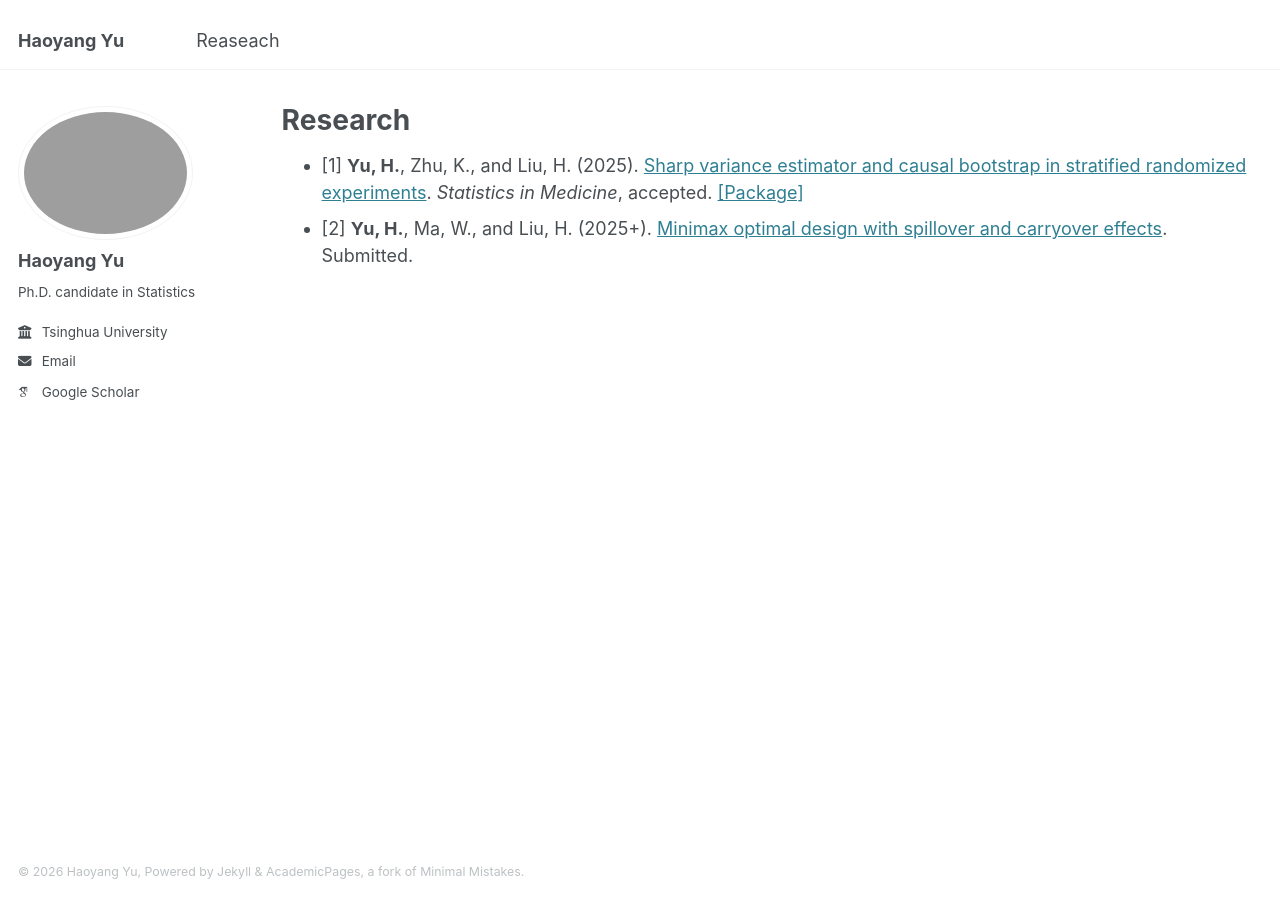
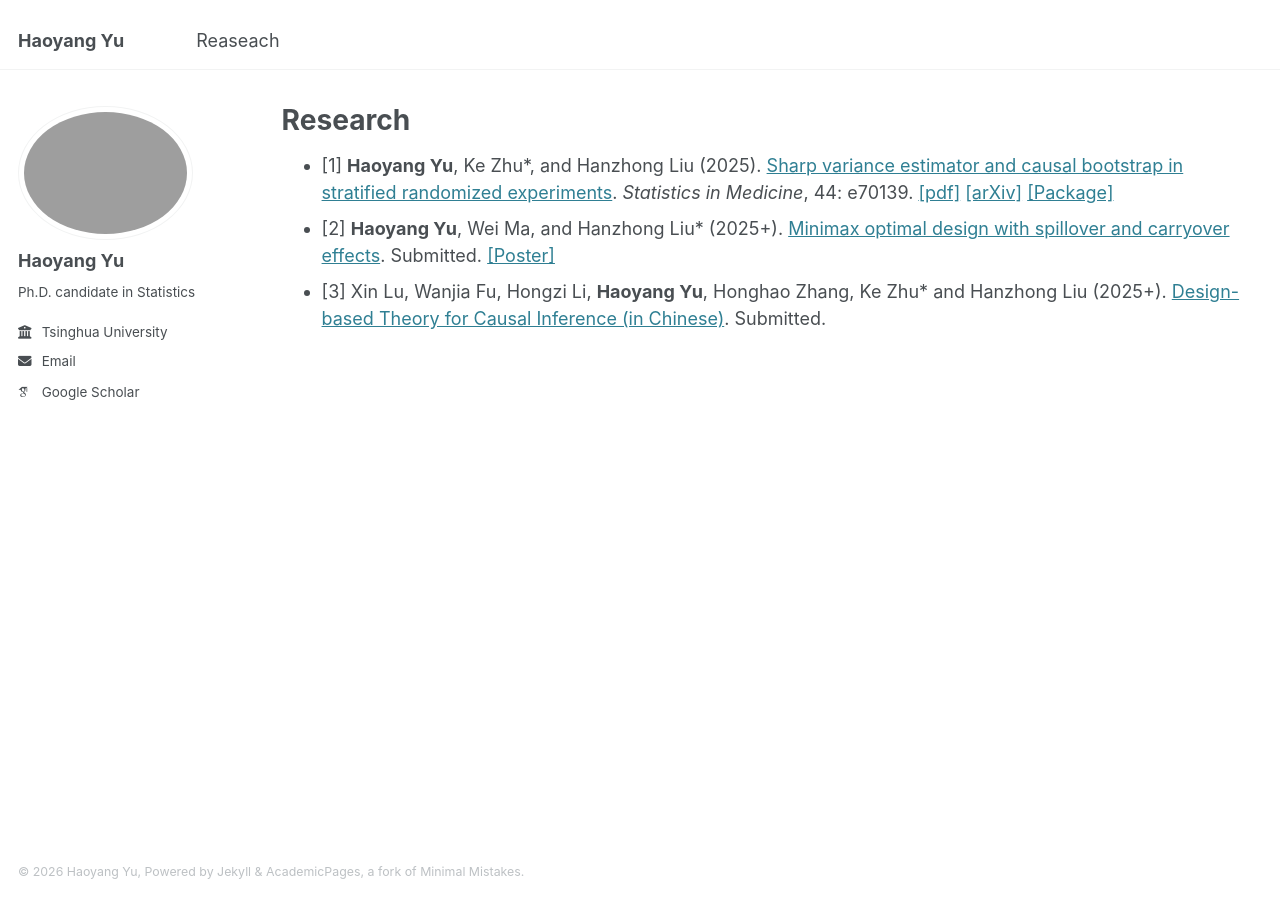
Before and after one commit to yu-hao-yang/yu-hao-yang.github.io, a Jekyll site: the page built from _pages/research.md, in a window 1280 px wide. Built offline with Jekyll 4.4.1, drawn with Linux system fonts in a browser that asks for light colours; some web fonts are replaced.

Commit message:
Update research.md

```diff
--- a/_pages/research.md
+++ b/_pages/research.md
@@ -7,5 +7,6 @@ redirect_from:
   - /resume
 ---
 
-* [1] **Yu, H.**, Zhu, K., and Liu, H. (2025). [Sharp variance estimator and causal bootstrap in stratified randomized experiments](https://onlinelibrary.wiley.com/share/author/BUFGBT3URH3BSCBGWQAE?target=10.1002/sim.70139). *Statistics in Medicine*, accepted. [[Package]](https://github.com/yu-hao-yang/CausalBootstrap)
-* [2] **Yu, H.**, Ma, W., and Liu, H. (2025+). [Minimax optimal design with spillover and carryover effects](https://arxiv.org/abs/2501.14602). Submitted.
+* [1] **Haoyang Yu**, Ke Zhu\*, and Hanzhong Liu (2025). [Sharp variance estimator and causal bootstrap in stratified randomized experiments](https://onlinelibrary.wiley.com/doi/10.1002/sim.70139). *Statistics in Medicine*, 44: e70139. [[pdf]](https://onlinelibrary.wiley.com/doi/epdf/10.1002/sim.70139?domain=author&token=BUFGBT3URH3BSCBGWQAE) [[arXiv]](https://arxiv.org/abs/2401.16667) [[Package]](https://github.com/yu-hao-yang/CausalBootstrap)
+* [2] **Haoyang Yu**, Wei Ma, and Hanzhong Liu\* (2025+). [Minimax optimal design with spillover and carryover effects](https://arxiv.org/abs/2501.14602). Submitted. [[Poster]](https://drive.google.com/file/d/1iIWW7cJH1ZCMkbTGKjsP1vugDg9XBHQb/view?usp=share_link)
+* [3] Xin Lu, Wanjia Fu, Hongzi Li, **Haoyang Yu**, Honghao Zhang, Ke Zhu\* and Hanzhong Liu (2025+). [Design-based Theory for Causal Inference (in Chinese)](https://arxiv.org/abs/2511.22518). Submitted.
```
